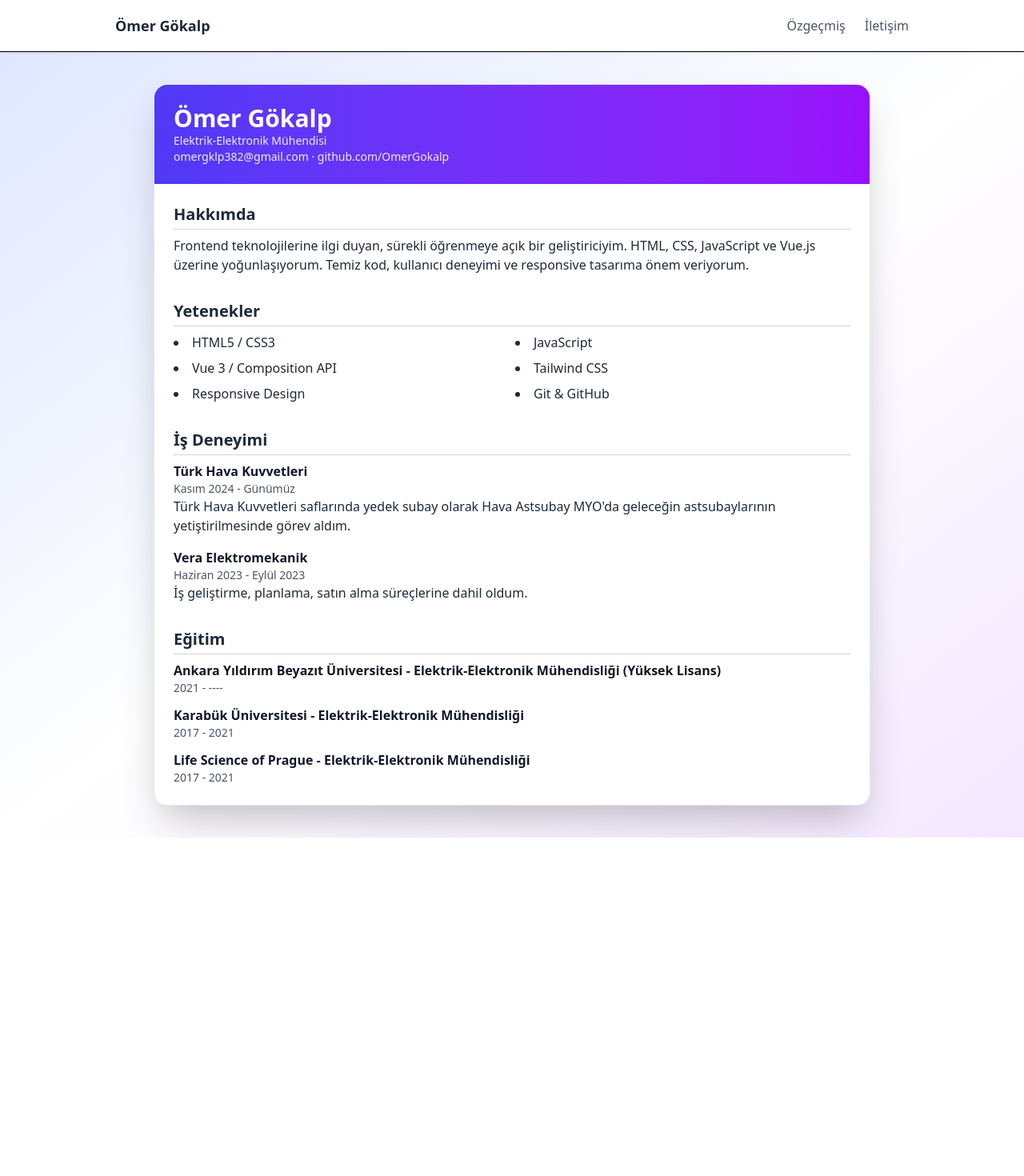
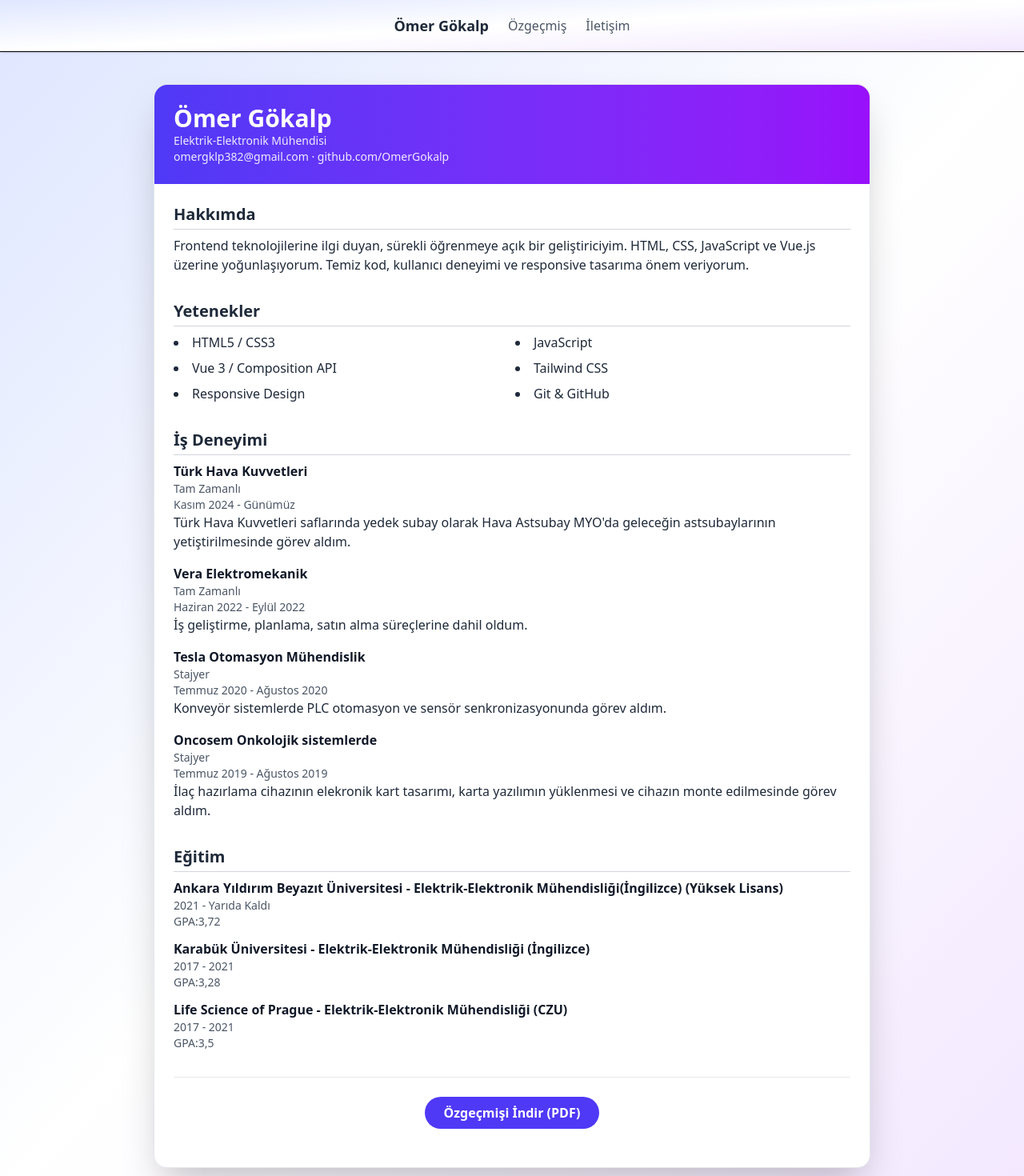
Before and after one commit to OmerGokalp/mywebsite-vue, a Vue app: page /cv in a window 1280 px wide. Shown: the top 1470 px of the page at 80% size. Before the commit the page ends 1047 px from the top, so only its background shows below. Built offline with nearby package versions, Linux system fonts and the light colour scheme.

Commit message:
sayfalar-duzenlendi

```diff
--- a/src/views/ContactView.vue
+++ b/src/views/ContactView.vue
@@ -1,5 +1,5 @@
 <template>
-  <div class="fixed inset-0 flex items-center justify-center overflow-hidden">
+  <div class="bg-gradient-to-br from-indigo-100 via-white to-purple-100 fixed inset-0 flex items-center justify-center overflow-hidden">
     <div class="flex flex-col items-center space-y-6">
       <!-- Açıklama Metni -->
       <p class="text-gray-700 text-lg font-medium text-center">
@@ -8,10 +8,13 @@
 
       <!-- Sosyal Medya Butonları -->
       <div class="grid grid-cols-4 gap-4">
-        <button
+        <a
           v-for="button in socialButtons"
           :key="button.id"
           :id="button.id"
+          :href="button.href"
+          target="_blank"
+          rel="noopener noreferrer"
           :class="button.classes"
         >
           <!-- Font Awesome ikonları -->
@@ -26,13 +29,11 @@
           >
             <path :d="button.icon.path" :fill="button.svgColor" />
           </svg>
-        </button>
+        </a>
       </div>
     </div>
   </div>
 </template>
-
-
 
 <script setup>
 import { onMounted } from 'vue'
@@ -44,47 +45,23 @@ import { siLetterboxd } from 'simple-icons/icons'
 import { siGoodreads } from 'simple-icons/icons'
 import { siGmail } from 'simple-icons/icons'
 
+
 // Simple Icons ikonlarını Vue'da kullanılabilir hale getiren yardımcı fonksiyon
 const iconToSvgObject = (iconData) => ({
   path: iconData.path,
   viewBox: '0 0 24 24'
 })
 
+const sharedClasses = 'flex items-center justify-center w-12 h-12 text-2xl rounded-full transform hover:-translate-y-3 duration-500'
+
 const socialButtons = [
-  {
-    id: 'instagram',
-    label: 'Instagram',
-    iconType: 'fa',
-    icon: 'fab fa-instagram',
-    classes: 'bg-white border-2 border-pink-500 w-12 h-12 text-2xl rounded-full text-pink-600 hover:text-white hover:bg-gradient-to-b hover:from-indigo-600 hover:via-pink-600 hover:to-yellow-500 transform hover:-translate-y-3 duration-500'
-  },
-  {
-    id: 'twitter',
-    label: 'Twitter',
-    iconType: 'fa',
-    icon: 'fab fa-twitter',
-    classes: 'bg-white border-2 border-blue-400 w-12 h-12 text-2xl rounded-full text-blue-400 hover:bg-blue-400 hover:text-white transform hover:-translate-y-3 duration-500'
-  },
-  {
-    id: 'youtube',
-    label: 'Youtube',
-    iconType: 'fa',
-    icon: 'fab fa-youtube',
-    classes: 'bg-white border-2 border-red-500 w-12 h-12 text-2xl rounded-full text-red-500 hover:bg-red-500 hover:text-white transform hover:-translate-y-3 duration-500'
-  },
-  {
-    id: 'github',
-    label: 'Github',
-    iconType: 'fa',
-    icon: 'fab fa-github',
-    classes: 'bg-white border-2 border-gray-800 w-12 h-12 text-2xl rounded-full text-gray-800 hover:bg-gray-800 hover:text-white transform hover:-translate-y-3 duration-500'
-  },
   {
     id: 'linkedin',
     label: 'Linkedin',
     iconType: 'fa',
     icon: 'fab fa-linkedin-in',
-    classes: 'bg-white border-2 border-blue-500 w-12 h-12 text-2xl rounded-full text-blue-500 hover:bg-blue-500 hover:text-white transform hover:-translate-y-3 duration-500'
+    classes: `${sharedClasses} bg-white border-2 border-blue-500 text-blue-500 hover:bg-blue-500 hover:text-white`,
+    href: 'https://www.linkedin.com/in/omer-gokalp/'
   },
   {
     id: 'gmail',
@@ -92,7 +69,40 @@ const socialButtons = [
     iconType: 'svg',
     icon: iconToSvgObject(siGmail),
     svgColor: '#D14836',
-    classes: 'bg-white border-2 border-red-600 w-12 h-12 text-2xl rounded-full hover:bg-red-600 hover:text-white transform hover:-translate-y-3 duration-500 flex items-center justify-center'
+    classes: `${sharedClasses} bg-white border-2 border-red-600 hover:bg-red-600 hover:text-white`,
+    href: 'mailto:omergklp382@gmail.com'
+  },
+  {
+    id: 'github',
+    label: 'Github',
+    iconType: 'fa',
+    icon: 'fab fa-github',
+    classes: `${sharedClasses} bg-white border-2 border-gray-800 text-gray-800 hover:bg-gray-800 hover:text-white`,
+    href: 'https://github.com/OmerGokalp'
+  },
+  {
+    id: 'instagram',
+    label: 'Instagram',
+    iconType: 'fa',
+    icon: 'fab fa-instagram',
+    classes: `${sharedClasses} bg-white border-2 border-pink-500 text-pink-600 hover:text-white hover:bg-gradient-to-b hover:from-indigo-600 hover:via-pink-600 hover:to-yellow-500`,
+    href: 'https://www.instagram.com/omergklp/'
+  },
+  {
+    id: 'twitter',
+    label: 'Twitter',
+    iconType: 'fa',
+    icon: 'fab fa-twitter',
+    classes: `${sharedClasses} bg-white border-2 border-blue-400 text-blue-400 hover:bg-blue-400 hover:text-white`,
+    href: 'https://twitter.com/omergklp'
+  },
+  {
+    id: 'youtube',
+    label: 'Youtube',
+    iconType: 'fa',
+    icon: 'fab fa-youtube',
+    classes: `${sharedClasses} bg-white border-2 border-red-500 text-red-500 hover:bg-red-500 hover:text-white`,
+    href: 'http://www.youtube.com/@omergklp'
   },
   {
     id: 'letterboxd',
@@ -100,7 +110,8 @@ const socialButtons = [
     iconType: 'svg',
     icon: iconToSvgObject(siLetterboxd),
     svgColor: '#181818',
-    classes: 'bg-white border-2 border-black w-12 h-12 text-2xl rounded-full hover:bg-black hover:text-white transform hover:-translate-y-3 duration-500 flex items-center justify-center'
+    classes: `${sharedClasses} bg-white border-2 border-black hover:bg-black hover:text-white`,
+    href: 'https://letterboxd.com/omergklp/'
   },
   {
     id: 'goodreads',
@@ -108,7 +119,8 @@ const socialButtons = [
     iconType: 'svg',
     icon: iconToSvgObject(siGoodreads),
     svgColor: '#382110',
-    classes: 'bg-white border-2 border-green-600 w-12 h-12 text-2xl rounded-full hover:bg-green-600 hover:text-white transform hover:-translate-y-3 duration-500 flex items-center justify-center'
+    classes: `${sharedClasses} bg-white border-2 border-green-600 hover:bg-green-600 hover:text-white`,
+    href: 'https://www.goodreads.com/omergklp' // Güncellemen gerekebilir
   }
 ]
 
--- a/src/views/CvView.vue
+++ b/src/views/CvView.vue
@@ -39,13 +39,27 @@
           <div class="space-y-4">
             <div>
               <h3 class="font-semibold text-gray-900 dark:text-white">Türk Hava Kuvvetleri</h3>
+              <p class="text-sm text-gray-600 dark:text-gray-400">Tam Zamanlı</p>
               <p class="text-sm text-gray-600 dark:text-gray-400">Kasım 2024 - Günümüz</p>
               <p>Türk Hava Kuvvetleri saflarında yedek subay olarak Hava Astsubay MYO'da geleceğin astsubaylarının yetiştirilmesinde görev aldım.</p>
             </div>
             <div>
               <h3 class="font-semibold text-gray-900 dark:text-white">Vera Elektromekanik</h3>
-              <p class="text-sm text-gray-600 dark:text-gray-400">Haziran 2023 - Eylül 2023</p>
+              <p class="text-sm text-gray-600 dark:text-gray-400">Tam Zamanlı</p>
+              <p class="text-sm text-gray-600 dark:text-gray-400">Haziran 2022 - Eylül 2022</p>
               <p>İş geliştirme, planlama, satın alma süreçlerine dahil oldum.</p>
+            </div>
+            <div>
+              <h3 class="font-semibold text-gray-900 dark:text-white">Tesla Otomasyon Mühendislik</h3>
+              <p class="text-sm text-gray-600 dark:text-gray-400">Stajyer</p>
+              <p class="text-sm text-gray-600 dark:text-gray-400">Temmuz 2020 - Ağustos 2020</p>
+              <p>Konveyör sistemlerde PLC otomasyon ve sensör senkronizasyonunda görev aldım.</p>
+            </div>
+            <div>
+              <h3 class="font-semibold text-gray-900 dark:text-white">Oncosem Onkolojik sistemlerde</h3>
+              <p class="text-sm text-gray-600 dark:text-gray-400">Stajyer</p>
+              <p class="text-sm text-gray-600 dark:text-gray-400">Temmuz 2019 - Ağustos 2019</p>
+              <p>İlaç hazırlama cihazının elekronik kart tasarımı, karta yazılımın yüklenmesi ve cihazın monte edilmesinde görev aldım.</p>
             </div>
           </div>
         </section>
@@ -56,25 +70,40 @@
           <div class="space-y-3">
             <div>
               <h3 class="font-semibold text-gray-900 dark:text-white">
-                Ankara Yıldırım Beyazıt Üniversitesi - Elektrik-Elektronik Mühendisliği (Yüksek Lisans)
+                Ankara Yıldırım Beyazıt Üniversitesi - Elektrik-Elektronik Mühendisliği(İngilizce) (Yüksek Lisans)
               </h3>
-              <p class="text-sm text-gray-600 dark:text-gray-400">2021 - ----</p>
+              <p class="text-sm text-gray-600 dark:text-gray-400">2021 - Yarıda Kaldı</p>
+              <p class="text-sm text-gray-600 dark:text-gray-400">GPA:3,72</p>
             </div>
             <div>
               <h3 class="font-semibold text-gray-900 dark:text-white">
-                Karabük Üniversitesi - Elektrik-Elektronik Mühendisliği
+                Karabük Üniversitesi - Elektrik-Elektronik Mühendisliği (İngilizce)
               </h3>
               <p class="text-sm text-gray-600 dark:text-gray-400">2017 - 2021</p>
+              <p class="text-sm text-gray-600 dark:text-gray-400">GPA:3,28</p>
             </div>
             <div>
               <h3 class="font-semibold text-gray-900 dark:text-white">
-                Life Science of Prague - Elektrik-Elektronik Mühendisliği
+                Life Science of Prague - Elektrik-Elektronik Mühendisliği (CZU)
               </h3>
               <p class="text-sm text-gray-600 dark:text-gray-400">2017 - 2021</p>
+              <p class="text-sm text-gray-600 dark:text-gray-400">GPA:3,5</p>
             </div>
           </div>
         </section>
+        <div class="p-6 border-t border-gray-200 dark:border-gray-600 text-center">
+        <a
+          href="/ozgecmis.pdf"
+          download
+          class="inline-block bg-indigo-600 hover:bg-indigo-700 text-white font-semibold py-2 px-6 rounded-full transition-colors duration-300"
+          >
+          Özgeçmişi İndir (PDF)
+        </a>
+      </div>
       </div>
     </div>
+        <!-- PDF İndir Butonu -->
+
+
   </div>
 </template>
--- a/src/views/HomeView.vue
+++ b/src/views/HomeView.vue
@@ -4,8 +4,8 @@ import pp from '../assets/pp.png';
 </script>
 
 <template>
-  <div class="min-h-screen bg-gradient-to-br from-gray-100 via-white to-gray-100 flex items-center justify-center px-4 py-10">
-    <div class="bg-white dark:bg-gray-800 border border-gray-200 dark:border-gray-700 rounded-2xl shadow-xl max-w-3xl w-full p-8 text-center">
+  <div class="min-h-screen bg-gradient-to-br from-indigo-100 via-white to-purple-100 flex items-center justify-center px-4 py-10">
+    <div class="bg-blue-50/80 border border-blue-100 dark:border-gray-700 rounded-2xl shadow-xl max-w-3xl w-full p-8 text-center">
       <!-- Profil Fotoğrafı -->
       <div class="flex justify-center mb-6">
         <img
@@ -16,10 +16,10 @@ import pp from '../assets/pp.png';
       </div>
 
       <!-- İsim -->
-      <h1 class="text-3xl font-bold text-gray-800 dark:text-white mb-2">Ömer Gökalp</h1>
+      <h1 class="text-3xl font-bold text-gray-800 dark:text-black mb-2">Ömer Gökalp</h1>
 
       <!-- Açıklama -->
-      <p class="text-gray-700 dark:text-gray-300 text-lg leading-relaxed text-justify">
+      <p class="text-black dark:text-black text-lg leading-relaxed text-justify">
         Merhaba, ben Ömer Gökalp. 25 yaşındayım. Front-End alanında kendimi geliştirmeye çalışıyor, HTML, CSS ve JavaScript üzerine yoğunlaşıyorum. Bu kişisel web sitesinde hem öğrendiklerimi uyguluyor hem de projelerimi ve ilgi alanlarımı paylaşıyorum. Aktif olarak Goodreads ve Twitter üzerinden okuduklarımı ve Letterboxd üzerinden de izlediğim filmleri paylaşıyorum. Ayrıca ilginç bulduğum hikayeleri ve mitolojik karakterleri araştırarak anlattığım bir YouTube kanalım var, göz atmayı unutmayın!
       </p>
     </div>
--- a/src/views/Navbar.vue
+++ b/src/views/Navbar.vue
@@ -1,4 +1,3 @@
-<!-- Düzenlenmiş Navbar.vue -->
 <script setup>
 import { ref } from 'vue'
 
@@ -10,20 +9,27 @@ const toggleMenu = () => {
 </script>
 
 <template>
-  <nav class="bg-white shadow-sm sticky top-0 z-50 border-b">
+  <nav class="bg-gradient-to-br from-indigo-100 via-white to-purple-100 shadow-sm sticky top-0 z-50 border-b">
     <div class="max-w-5xl mx-auto px-4">
-      <div class="flex justify-between items-center h-16">
-        <!-- Logo -->
-        <router-link to="/" class="text-lg font-semibold text-gray-800 hover:text-blue-600 transition">Ömer Gökalp</router-link>
+      <!-- Navbar Container -->
+      <div class="flex flex-col md:flex-row md:justify-center md:items-center h-auto md:h-16 space-y-2 md:space-y-0">
+
+        <!-- Logo (ortalanmış) -->
+        <router-link
+          to="/"
+          class="text-lg font-semibold text-gray-800 hover:text-blue-600 transition text-center md:mr-6"
+        >
+          Ömer Gökalp
+        </router-link>
 
         <!-- Menü (desktop) -->
-        <div class="hidden md:flex space-x-6">
+        <div class="flex justify-center space-x-6">
           <router-link to="/cv" class="text-gray-600 hover:text-blue-600 transition">Özgeçmiş</router-link>
           <router-link to="/contact" class="text-gray-600 hover:text-blue-600 transition">İletişim</router-link>
         </div>
 
         <!-- Hamburger (mobil) -->
-        <div class="md:hidden">
+        <div class="absolute top-4 right-4 md:hidden">
           <button @click="toggleMenu" class="text-gray-600 focus:outline-none">
             <svg class="h-6 w-6" fill="none" stroke="currentColor" viewBox="0 0 24 24">
               <path
@@ -39,11 +45,9 @@ const toggleMenu = () => {
     </div>
 
     <!-- Menü (mobil açık hali) -->
-    <div v-if="menuOpen" class="md:hidden px-4 pb-4 space-y-2">
+    <div v-if="menuOpen" class="md:hidden px-4 pb-4 space-y-2 text-center">
       <router-link to="/cv" class="block text-gray-600 hover:text-blue-600 transition">Özgeçmiş</router-link>
       <router-link to="/contact" class="block text-gray-600 hover:text-blue-600 transition">İletişim</router-link>
     </div>
   </nav>
 </template>
-
-<!-- Diğer sayfaların sade ve şık hale getirilmiş sürümleri sırayla eklenecek: HomeView.vue, CvView.vue, Contact.vue -->
```
Also changed, not shown: 1 other file (tests, documents, lock files or other folders).
